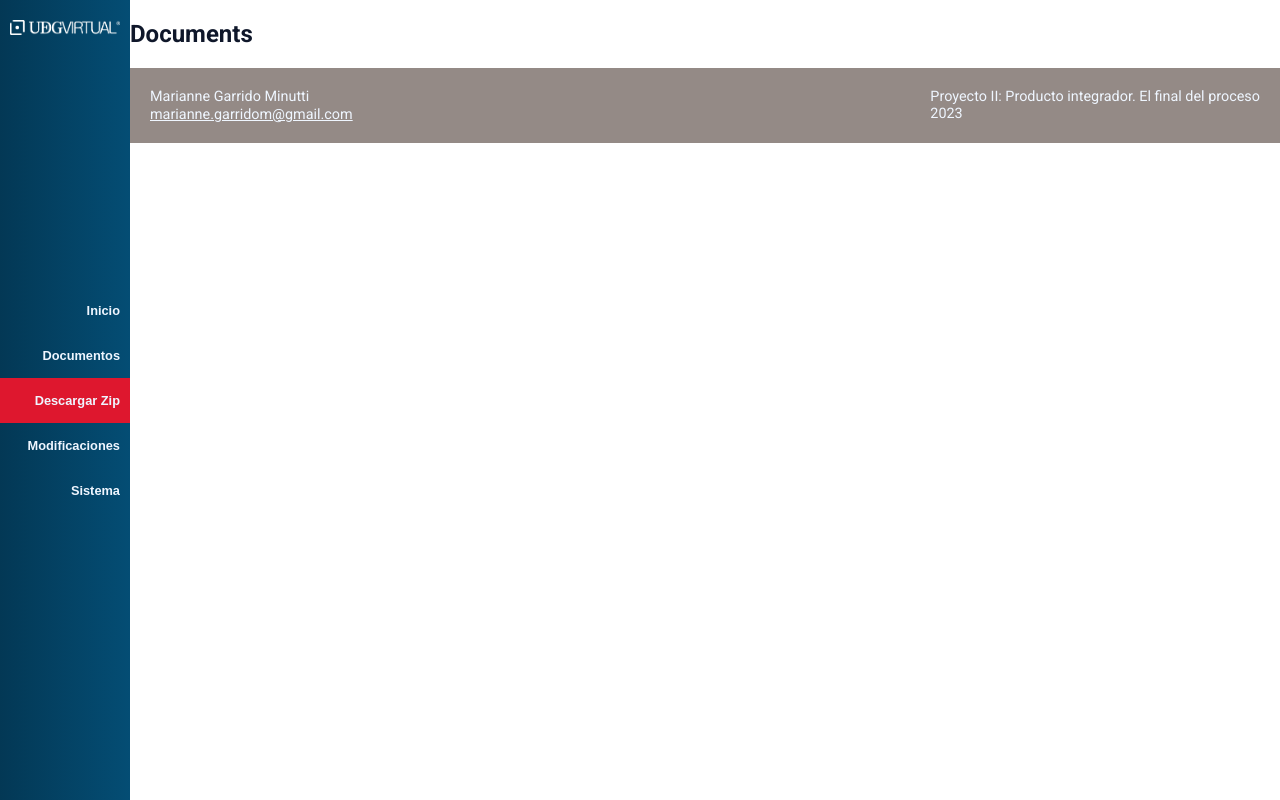
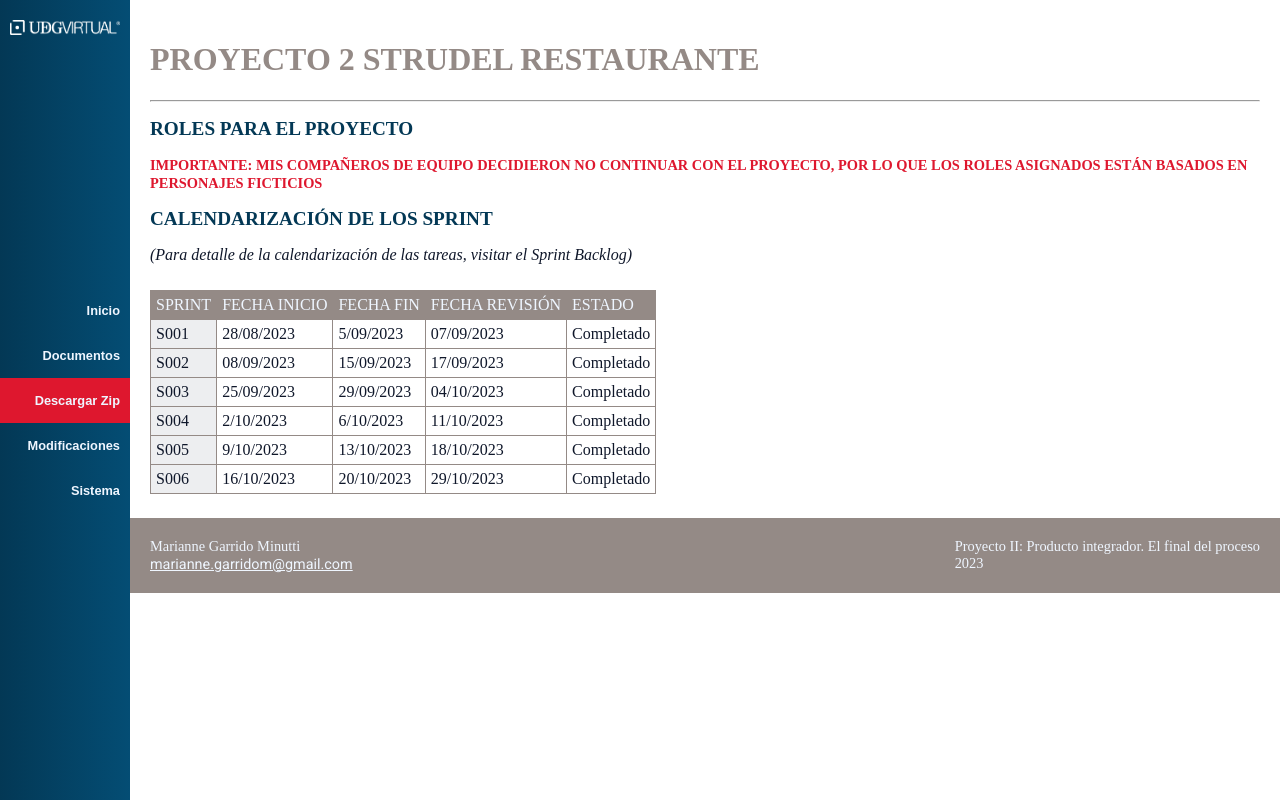
Before and after one commit to Marianne-90/proyecto-2-menu, a React (Vite) app: page /doc in a window 1280 px wide. Built offline with nearby package versions, Linux system fonts and the light colour scheme; a web font is replaced by a local one.

Commit message:
data structure

```diff
--- a/src/App.css
+++ b/src/App.css
@@ -46,6 +46,7 @@ h4,
 h5,
 h6,
 a,
+td,
 label {
   font-family: "Roboto", sans-serif;
   color: var(--black);
--- /dev/null
+++ b/src/data/doc/index.js
@@ -0,0 +1,3 @@
+export { ROLES } from "./roles";
+export { SPRINTS_CALENDAR } from "./sprints-calendar";
+export { USER_HISTORY } from "./user-history";
--- /dev/null
+++ b/src/data/doc/roles.js
@@ -0,0 +1,20 @@
+export const ROLES = {
+    headers: ["Nombre", "Rol", "Función en las reuniones"],
+    columns: [
+      [
+        "Marisol de la Cerda Esquivel",
+        "Product Owner (PO)",
+        "Será la encargada de definir cuáles serán los objetivos y prioridades, así como proporcionar retroalimentación y aprobará los cambios",
+      ],
+      [
+        "Raymundo Becerra",
+        "ScrumMaster(SM)",
+        "Será el responsable del proceso de desarrollo, así como coordinar las reuniones y mediar en la resolución de obstáculos",
+      ],
+      [
+        "Marianne Garrido ",
+        "Desarrollador",
+        "Será la responsable de la implementación técnica, así como ir presentando avances y presentar los problemas técnicos que se presenten, así como posibles soluciones",
+      ],
+    ],
+  };
--- /dev/null
+++ b/src/data/doc/sprints-calendar.js
@@ -0,0 +1,22 @@
+export const SPRINTS_CALENDAR = {
+    headers: [
+      "Sprint",
+      "fecha inicio",
+      "fecha fin",
+      "fecha revisión",
+      "estado",
+    ],
+    columns: [
+      ["S001", "28/08/2023", "5/09/2023", "07/09/2023", "Completado"],
+
+      ["S002", "08/09/2023", "15/09/2023", "17/09/2023", "Completado"],
+
+      ["S003", "25/09/2023", "29/09/2023", "04/10/2023", "Completado"],
+
+      ["S004", "2/10/2023", "6/10/2023", "11/10/2023", "Completado"],
+
+      ["S005", "9/10/2023", "13/10/2023", "18/10/2023", "Completado"],
+
+      ["S006", "16/10/2023", "20/10/2023", "29/10/2023", "Completado"],
+    ],
+  };
--- /dev/null
+++ b/src/data/doc/user-history.js
@@ -0,0 +1,57 @@
+export const USER_HISTORY = [
+    {
+      title: "H001 - Barra Navegación",
+      who: "Cliente",
+      what: "Quiero que exista una barra de navegación clara y concisa",
+      for: "Poder navegar a la información qué deseo conocer.",
+      conditions: [
+        "Enlaces a todas las páginas importantes del sitio web, incluyendo Inicio, Valores-Historia, Menús, Pedidos, Contacto y Ubicación, así como una sección para la Bolsa de trabajo si está disponible en el sitio. (aprobado)",
+        "Los enlaces de la barra de navegación deberán ser claramente legibles (aprobado)",
+        "La barra de navegación deberá ser responsiva (aprobado)",
+        "La barra de navegación deberá aparecer y desaparecer dependiendo si se está subiendo o bajando en la pantalla (aprobado)",
+        "Los enlaces de la barra de navegación deberán estar correctamente ligados (aprobado)",
+        "La barra de navegación deberá estar fijada a la parte superior de la pantalla (aprobado)",
+        "Deberá contener el logotipo del restaurante (aprobado)",
+      ],
+    },
+    {
+      title: "H001 - Barra Navegación",
+      who: "Cliente",
+      what: "Quiero que exista una barra de navegación clara y concisa",
+      for: "Poder navegar a la información qué deseo conocer.",
+      conditions: [
+        "Enlaces a todas las páginas importantes del sitio web, incluyendo Inicio, Valores-Historia, Menús, Pedidos, Contacto y Ubicación, así como una sección para la Bolsa de trabajo si está disponible en el sitio. (aprobado)",
+        "Los enlaces de la barra de navegación deberán ser claramente legibles (aprobado)",
+        "La barra de navegación deberá ser responsiva (aprobado)",
+        "La barra de navegación deberá aparecer y desaparecer dependiendo si se está subiendo o bajando en la pantalla (aprobado)",
+        "Los enlaces de la barra de navegación deberán estar correctamente ligados (aprobado)",
+        "La barra de navegación deberá estar fijada a la parte superior de la pantalla (aprobado)",
+        "Deberá contener el logotipo del restaurante (aprobado)",
+      ],
+    },
+    {
+      title: "H002 - Acceso página principal menú",
+      who: "Cliente",
+      what: "Me gustaría que desde la página principal tuviera acceso a los menús",
+      for: "Porque es lo que más me interesa",
+      conditions: [
+        "La sub barra de navegación deberá tener una imagen representativa de fondo (aprobado)",
+        "La sub barra de navegación no estará fijada a la parte superior de la pantalla (aprobado)",
+        "El botón de los menús deberá llevar a los menús de manera correcta (aprobado)",
+        "El botón de los menús deberá de tener algún efecto o cambio de color con el :hover (aprobado)",
+      ],
+    },
+    {
+      title: "H003 - Banner Principal",
+      who: "Administrador",
+      what: "Poder colocar mis promociones del mes en la página principal",
+      for: "Promover la venta de mis productos.",
+      conditions: [
+        "El slider deberá ser programado de manera escalable para que solo sea necesario añadir una nueva promoción al array para que funcione y no cambiar el resto de la lógica (aprobado)",
+        "El slider deberá contar con botones de derecha e izquierda para cambiar la promoción. (aprobado)",
+        "El slider deberá desplazarse al siguiente slide de manera automática cada 4 segundos (aprobado)",
+        "El slider deberá regresar al slide inicial al llegar al último slide (aprobado)",
+        "El slide deberá contener nombre, descripción y precio de las promociones (aprobado)",
+      ],
+    },
+  ];
--- a/src/pages/documents/Documents.jsx
+++ /dev/null
@@ -1,5 +0,0 @@
-import "./style.css";
-
-export const Documents = () => {
-    return <h2>Documents</h2>;
-};
--- /dev/null
+++ b/src/pages/documents/ProyectDocuments.jsx
@@ -0,0 +1,85 @@
+import "./style.css";
+import { ROLES } from "data/doc"
+
+
+export const ProyectDocuments = () => {
+console.log(ROLES);
+
+  return (
+    <div className="doc">
+      <h1>Proyecto 2 Strudel Restaurante</h1>
+      <hr />
+      <h2>ROLES PARA EL PROYECTO</h2>
+      <span id="important">
+        Importante: mis compañeros de equipo decidieron no continuar con el
+        proyecto, por lo que los roles asignados están basados en personajes
+        ficticios
+      </span>
+
+      <h2>CALENDARIZACIÓN DE LOS SPRINT</h2>
+      <p>
+        <i>
+          (Para detalle de la calendarización de las tareas, visitar el Sprint
+          Backlog)
+        </i>
+      </p>
+      <div className="table">
+        <tr>
+          <td>Sprint</td>
+          <td>fecha inicio </td>
+          <td>fecha fin</td>
+          <td>fecha revisión</td>
+          <td>estado</td>
+        </tr>
+
+        <tr>
+          <td>S001</td>
+          <td>28/08/2023 </td>
+          <td>5/09/2023</td>
+          <td>07/09/2023</td>
+          <td className="complete">Completado</td>
+        </tr>
+
+        <tr>
+          <td>S002</td>
+          <td>08/09/2023</td>
+          <td>15/09/2023</td>
+          <td>17/09/2023</td>
+          <td className="complete">Completado</td>
+        </tr>
+
+        <tr>
+          <td>S003</td>
+          <td>25/09/2023</td>
+          <td>29/09/2023</td>
+          <td>04/10/2023</td>
+          <td className="complete">Completado</td>
+        </tr>
+
+        <tr>
+          <td>S004</td>
+          <td>2/10/2023</td>
+          <td>6/10/2023</td>
+          <td>11/10/2023</td>
+          <td className="complete">Completado</td>
+        </tr>
+
+        <tr>
+          <td>S005</td>
+          <td>9/10/2023</td>
+          <td>13/10/2023</td>
+          <td>18/10/2023</td>
+          <td className="complete">Completado</td>
+        </tr>
+
+        <tr>
+          <td>S006</td>
+          <td>16/10/2023</td>
+          <td>20/10/2023</td>
+          <td>29/10/2023</td>
+          <td className="complete">Completado</td>
+        </tr>
+      </div>
+    </div>
+  );
+};
--- a/src/pages/documents/style.css
+++ b/src/pages/documents/style.css
@@ -0,0 +1,61 @@
+.doc {
+  padding: 20px;
+}
+
+.doc h1 {
+  color: var(--softGrey);
+  font-family: "Times New Roman", Times, serif;
+  text-transform: uppercase;
+}
+
+.doc h2 {
+  font-size: 1.2em;
+  color: var(--darkBlue);
+  font-family: "Times New Roman", Times, serif;
+}
+
+.doc span {
+  color: var(--red);
+  font-weight: 700;
+  font-family: "Times New Roman", Times, serif;
+  text-transform: uppercase;
+  font-size: .9em;
+}
+
+p{
+    font-family: "Times New Roman", Times, serif;
+}
+.doc .table {
+  margin-top: 10px;
+  border: var(--softGrey) 1px solid;
+  display: inline-block;
+}
+
+.doc .table tr td {
+  padding: 5px;
+  font-family: "Times New Roman", Times, serif;
+}
+
+.doc .table tr:first-child td{
+    background-color: var(--softGrey);
+    color: var(--whiteBlue);
+    text-transform: uppercase;
+}
+
+.doc .table tr td:first-child:not(.doc .table tr:first-child td){
+    background-color: rgb(237, 238, 240);
+}
+
+.doc .table tr td:not(.doc .table tr:first-child td) {
+  border-top: var(--softGrey) 1px solid;
+}
+
+.doc .table tr td:not(.doc .table tr td:first-child) {
+  border-left: var(--softGrey) 1px solid;
+}
+
+
+
+/* .doc frame tr td:first-child:not(.doc frame tr:first-child td:first-child){
+    border-top: var(--darkBlue) 1px solid;
+} */
--- a/src/pages/index.js
+++ b/src/pages/index.js
@@ -1,4 +1,4 @@
-export { Documents } from "./documents/Documents";
+export { ProyectDocuments } from "./documents/ProyectDocuments"
 export { Modifications } from "./modifications/Modifications";
 export { System } from "./system/System";
 export { Home } from "./home/Home"
--- a/src/routes/MainRoutes.jsx
+++ b/src/routes/MainRoutes.jsx
@@ -1,7 +1,7 @@
 import { Routes, Route } from "react-router-dom";
 import { BrowserRouter } from "react-router-dom";
 import { Footer } from "components/Footer";
-import { Documents, Modifications, System, Home } from "pages";
+import { ProyectDocuments, Modifications, System, Home } from "pages";
 import { Navbar } from "components/Navbar";
 
 export const MainRoutes = () => {
@@ -13,7 +13,7 @@ export const MainRoutes = () => {
           <Routes>
             <Route path="/" element={<Home />} />
             <Route path="/home" element={<Home />} />
-            <Route path="/doc" element={<Documents />} />
+            <Route path="/doc" element={<ProyectDocuments />} />
             <Route path="/modifications" element={<Modifications />} />
             <Route path="/system" element={<System />} />
           </Routes>
```
